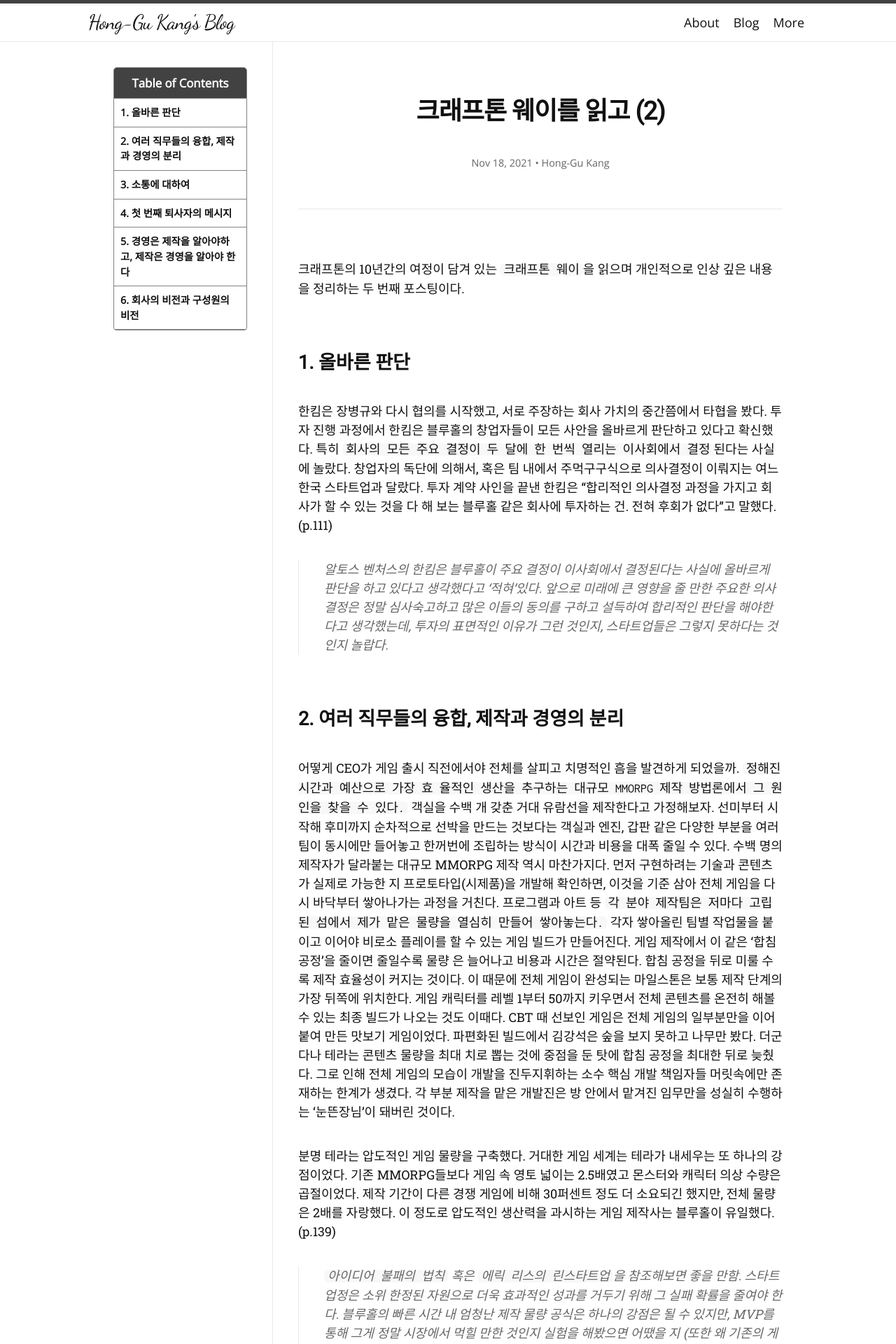
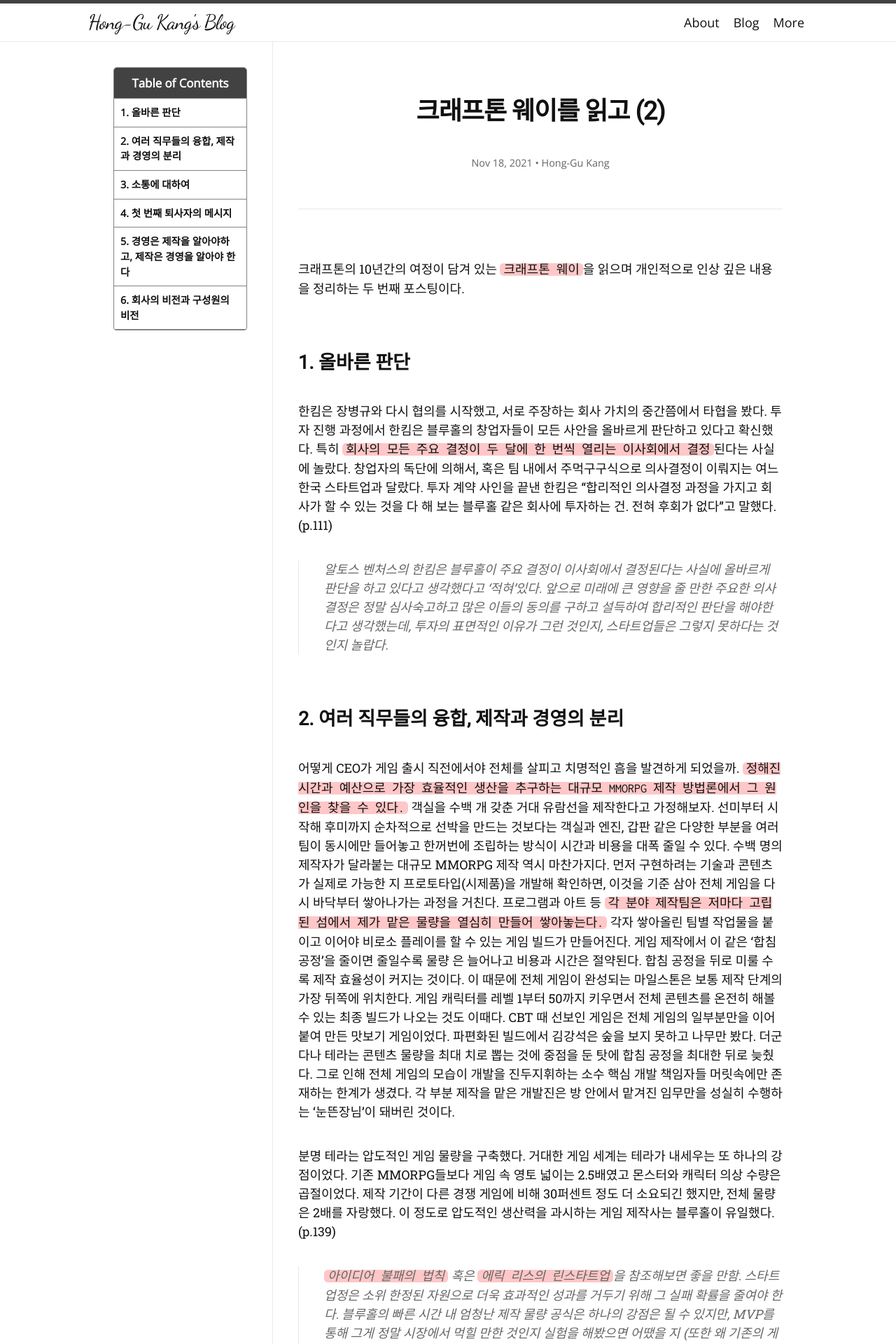
Before and after one commit to honggkang/honggkang.github.io, a Jekyll site: the page built from _posts/2021-11-18-krafton2.md, in a window 1280 px wide. Shown: the top 1920 px of the page at 70% size. Built offline with Jekyll 4.4.1, drawn with Linux system fonts in a browser that asks for light colours; nearby versions of some CDN libraries; some web fonts are replaced; comment, search, counter and statistics services are not loaded.

Commit message:
code background style updated

```diff
--- a/_config.yml
+++ b/_config.yml
@@ -4,6 +4,7 @@
 url: "https://honggkang.github.io"
 avatar: /logo.jpg
 email: rednine13@gmail.com
+# skin: sunrise
 
 # gems: [jekyll-sitemap]
 plugins:
--- a/_posts/2021-11-18-krafton2.md
+++ b/_posts/2021-11-18-krafton2.md
@@ -22,7 +22,7 @@
 
 ## 2. 여러 직무들의 융합, 제작과 경영의 분리
 
-어떻게 CEO가 게임 출시 직전에서야 전체를 살피고 치명적인 흠을 발견하게 되었을까. `정해진 시간과 예산으로 가장 효 율적인 생산을 추구하는 대규모 MMORPG 제작 방법론에서 그 원인을 찾을 수 있다.` 객실을 수백 개 갖춘 거대 유람선을 제작한다고 가정해보자. 선미부터 시작해 후미까지 순차적으로 선박을 만드는 것보다는 객실과 엔진, 갑판 같은 다양한 부분을 여러 팀이 동시에만 들어놓고 한꺼번에 조립하는 방식이 시간과 비용을 대폭 줄일 수 있다. 수백 명의 제작자가 달라붙는 대규모 MMORPG 제작 역시 마찬가지다. 먼저 구현하려는 기술과 콘텐츠가 실제로 가능한 지 프로토타입(시제품)을 개발해 확인하면, 이것을 기준 삼아 전체 게임을 다시 바닥부터 쌓아나가는 과정을 거친다. 프로그램과 아트 등 `각 분야 제작팀은 저마다 고립된 섬에서 제가 맡은 물량을 열심히 만들어 쌓아놓는다.` 각자 쌓아올린 팀별 작업물을 붙이고 이어야 비로소 플레이를 할 수 있는 게임 빌드가 만들어진다. 게임 제작에서 이 같은 '합침 공정'을 줄이면 줄일수록 물량 은 늘어나고 비용과 시간은 절약된다. 합침 공정을 뒤로 미룰 수록 제작 효율성이 커지는 것이다. 이 때문에 전체 게임이 완성되는 마일스톤은 보통 제작 단계의 가장 뒤쪽에 위치한다. 게임 캐릭터를 레벨 1부터 50까지 키우면서 전체 콘텐츠를 온전히 해볼 수 있는 최종 빌드가 나오는 것도 이때다.
+어떻게 CEO가 게임 출시 직전에서야 전체를 살피고 치명적인 흠을 발견하게 되었을까. `정해진 시간과 예산으로 가장 효율적인 생산을 추구하는 대규모 MMORPG 제작 방법론에서 그 원인을 찾을 수 있다.` 객실을 수백 개 갖춘 거대 유람선을 제작한다고 가정해보자. 선미부터 시작해 후미까지 순차적으로 선박을 만드는 것보다는 객실과 엔진, 갑판 같은 다양한 부분을 여러 팀이 동시에만 들어놓고 한꺼번에 조립하는 방식이 시간과 비용을 대폭 줄일 수 있다. 수백 명의 제작자가 달라붙는 대규모 MMORPG 제작 역시 마찬가지다. 먼저 구현하려는 기술과 콘텐츠가 실제로 가능한 지 프로토타입(시제품)을 개발해 확인하면, 이것을 기준 삼아 전체 게임을 다시 바닥부터 쌓아나가는 과정을 거친다. 프로그램과 아트 등 `각 분야 제작팀은 저마다 고립된 섬에서 제가 맡은 물량을 열심히 만들어 쌓아놓는다.` 각자 쌓아올린 팀별 작업물을 붙이고 이어야 비로소 플레이를 할 수 있는 게임 빌드가 만들어진다. 게임 제작에서 이 같은 '합침 공정'을 줄이면 줄일수록 물량 은 늘어나고 비용과 시간은 절약된다. 합침 공정을 뒤로 미룰 수록 제작 효율성이 커지는 것이다. 이 때문에 전체 게임이 완성되는 마일스톤은 보통 제작 단계의 가장 뒤쪽에 위치한다. 게임 캐릭터를 레벨 1부터 50까지 키우면서 전체 콘텐츠를 온전히 해볼 수 있는 최종 빌드가 나오는 것도 이때다.
 CBT 때 선보인 게임은 전체 게임의 일부분만을 이어 붙여 만든 맛보기 게임이었다. 파편화된 빌드에서 김강석은 숲을 보지 못하고 나무만 봤다. 더군다나 테라는 콘텐츠 물량을 최대 치로 뽑는 것에 중점을 둔 탓에 합침 공정을 최대한 뒤로 늦췄다. 그로 인해 전체 게임의 모습이 개발을 진두지휘하는 소수 핵심 개발 책임자들 머릿속에만 존재하는 한계가 생겼다. 각 부분 제작을 맡은 개발진은 방 안에서 맡겨진 임무만을 성실히 수행하는 '눈뜬장님'이 돼버린 것이다.
 
 분명 테라는 압도적인 게임 물량을 구축했다. 거대한 게임 세계는 테라가 내세우는 또 하나의 강점이었다. 기존 MMORPG들보다 게임 속 영토 넓이는 2.5배였고 몬스터와 캐릭터 의상 수량은 곱절이었다. 제작 기간이 다른 경쟁 게임에 비해 30퍼센트 정도 더 소요되긴 했지만, 전체 물량은 2배를 자랑했다. 이 정도로 압도적인 생산력을 과시하는 게임 제작사는 블루홀이 유일했다. (p.139)
--- a/_sass/hamilton/skins/daylight.scss
+++ b/_sass/hamilton/skins/daylight.scss
@@ -1,7 +1,7 @@
 $text-color:            #111 !default;
 $text-color-light:      #666 !default;
 $background-color:      #fff !default;
-$code-background-color: #f8f8f8 !default;
+$code-background-color: #ffc7c7 !default;
 
 $border-color:          #828282 !default;
 $border-color-light:    lighten($border-color, 40%) !default;
--- a/_sass/hamilton/skins/midnight.scss
+++ b/_sass/hamilton/skins/midnight.scss
@@ -1,7 +1,7 @@
 $text-color:            lightgrey !default;
 $text-color-light:      silver !default;
 $background-color:      #121212 !default;
-$code-background-color: #49483e !default;
+$code-background-color: #00635e !default;
 
 $border-color:          mix($text-color, $background-color, 30%) !default;
 $border-color-light:    darken($border-color, 5%) !default;
--- a/_sass/hamilton/skins/sunrise.scss
+++ b/_sass/hamilton/skins/sunrise.scss
@@ -1,7 +1,7 @@
 $text-color:            #222 !default;
 $text-color-light:      #373737 !default;
 $background-color:      #ecdbbb !default;
-$code-background-color: #fbf1c7 !default;
+$code-background-color: #aad4fa !default;
 
 $border-color:          mix(#000, $background-color, 20%) !default;
 $border-color-light:    lighten($border-color, 10%) !default;
```
Also changed, not shown: _sass/hamilton/base.scss (line endings or trailing spaces).
